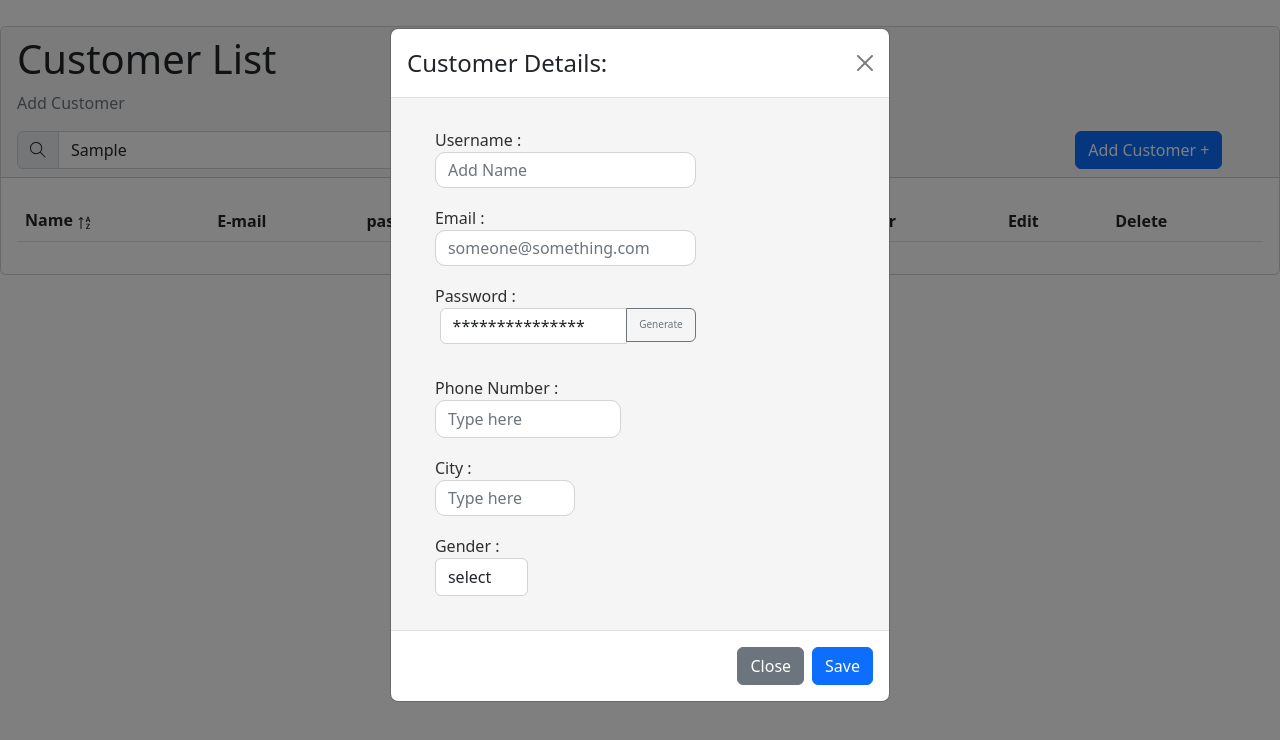
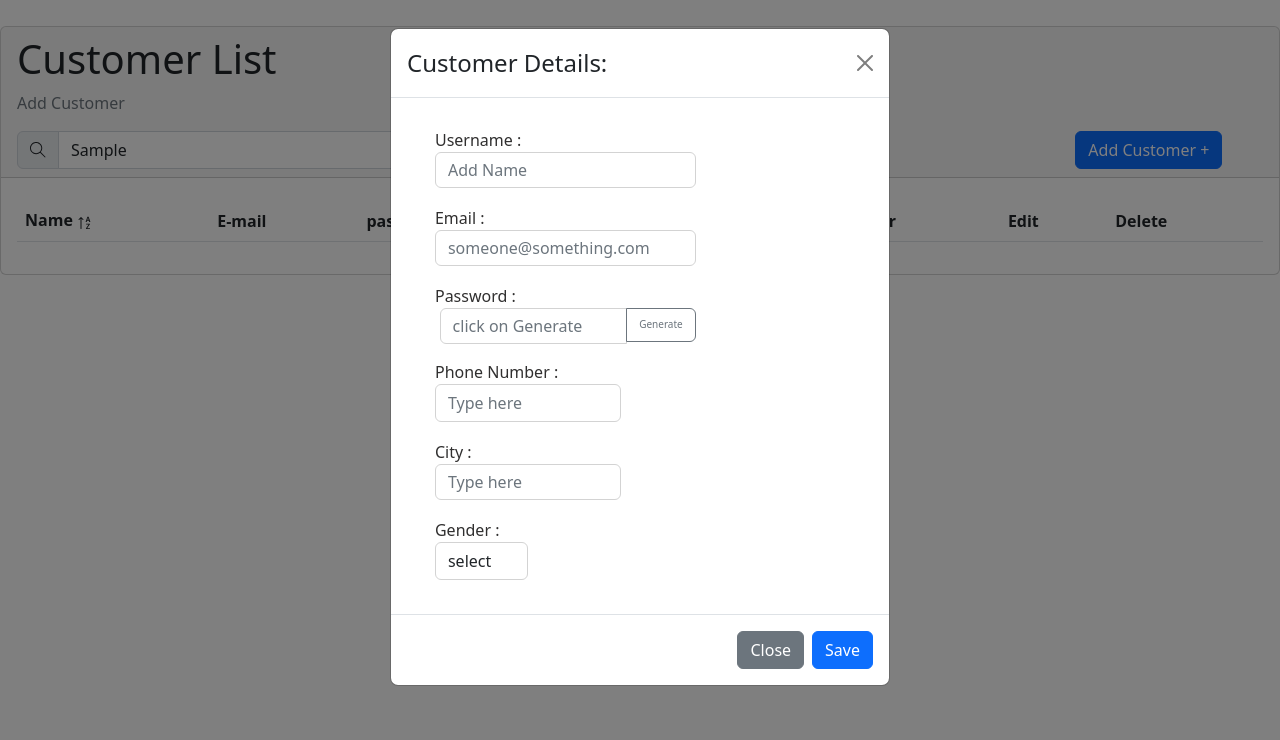
Before and after one commit to iMohammadSawalha/storify, a React (Create React App) app: page / in a window 1280 px wide. Both pictures are taken after typing "Sample" into the empty fields and a click on the button "Add Customer +". Shown: the top 740 px of the page. Built offline with nearby package versions, Linux system fonts and the light colour scheme.

Commit message:
message error

```diff
--- a/src/components/Addcustomer/EditableRow.js
+++ b/src/components/Addcustomer/EditableRow.js
@@ -3,11 +3,10 @@ import './ListStyle.css'
 import {MdCancel} from "react-icons/md"
 import {BsFillBookmarkCheckFill} from "react-icons/bs"
 
- const EditableRow = ({ editFormData, handleEditFormChange, handleCancelClick,handleEditFromSubmit }) => {
+ const EditableRow = ({customerData ,editFormData, handleEditFormChange, handleCancelClick,handleEditFromSubmit }) => {
     return (
         <>
-            <tr >
-
+            <tr key={customerData.ind}>
               <td> <input type="text" name="name" defaultValue={editFormData.name} onChange={handleEditFormChange} /></td>
               <td> <input type="text" name="email" defaultValue={editFormData.email} onChange={handleEditFormChange} /></td>
               <td> <input type="text" name="password" defaultValue={editFormData.password} onChange={handleEditFormChange} /></td>
--- a/src/components/Addcustomer/ListCu.js
+++ b/src/components/Addcustomer/ListCu.js
@@ -109,13 +109,17 @@ const handleEditFormChange = (event) => {
       const tableRows = customerData.filter((item)=>{
 
         return (search.toLowerCase() === '') || (search.toUpperCase() === '') ? item : (item.name.toLowerCase().includes(search)) || (item.name.toUpperCase().includes(search)) }).map((customerData) => {
-        return (
-      <>
-				<Fragment  >
-					{EditcustomerDataId === customerData.ind? (<EditableRow editFormData={editFormData} handleEditFormChange={handleEditFormChange} handleCancelClick={handleCancelClick} handleEditFromSubmit={handleEditFromSubmit} />): (<ReadOnlyRow customerData={customerData} handleEditClick={handleEditClick} handleDeleteClick={handleDeleteClick} />)}
+
+      return (
+
+				<Fragment  key={customerData.ind} >
+					{EditcustomerDataId === customerData.ind? (<EditableRow customerData={customerData} editFormData={editFormData} handleEditFormChange={handleEditFormChange} handleCancelClick={handleCancelClick} handleEditFromSubmit={handleEditFromSubmit} />): (<ReadOnlyRow customerData={customerData} handleEditClick={handleEditClick} handleDeleteClick={handleDeleteClick} />)}
 				</Fragment>
-			</>
+
 		);
+
+
+
 	});
   //addRows
     const addRows = (data) => {
@@ -140,7 +144,7 @@ const handleEditFormChange = (event) => {
 						<InputGroup id="searchInput">
 						<InputGroup.Text id="basic-addon1"><TfiSearch/></InputGroup.Text>
 						<Form.Control
-						placeholder="Search product"
+						placeholder="Search Customer"
 						aria-label="search"
 						aria-describedby="basic-addon1"
 						onChange={(e) => setSearch(e.target.value)}/>
@@ -163,8 +167,11 @@ const handleEditFormChange = (event) => {
               <th>Phone</th>
               <th>City</th>
               <th>Gender</th>
+
               <th> Edit </th>
               <th>Delete </th>
+
+
             </tr>
            </thead>
            <tbody className='table-body'>{tableRows}</tbody>
--- a/src/components/Addcustomer/ListStyle.css
+++ b/src/components/Addcustomer/ListStyle.css
@@ -43,9 +43,7 @@ height: 40px;
         text-align: center;
         position: relative;
     }
-    #action{
-        width: auto;
-    }
+
 }
 @media (width:820px)  {
     #tableCard{
@@ -73,6 +71,6 @@ height: 40px;
 td,th {
     height: 3rem !important;
   }
-.table-body{
-    width: auto;
+.icon_{
+    width: 3%;
 }
--- a/src/components/Addcustomer/PopupC.css
+++ b/src/components/Addcustomer/PopupC.css
@@ -1,7 +1,6 @@
 .bodyM{
     width: 100%;
     height: 100%;
-    background-color: whitesmoke;
     display: flex;
     position: relative;
 }
@@ -36,27 +35,24 @@
     width: 56%;
     height: 8%;
     margin-left: 6%;
-    border-radius: 10px;
     border-color: #d3d3d3;
 }
 #email{
     width:56%;
     height: 8%;
     margin-left: 6%;
-    border-radius: 10px;
     border-color: #d3d3d3;
 }
 #city{
-    width: 30%;
+    width: 40%;
     height: 8%;
     margin-left: 6%;
-    border-radius: 10px;
     border-color: #d3d3d3;
 }
 #phone{
     width: 40%;
     margin-left: 6%;
-    border-radius: 10px;
+
     border-color: #d3d3d3;
 }
 .password{
@@ -69,6 +65,7 @@
     margin-left: 7%;
     border-color: #d3d3d3;
     height: 1%;
+
 }
 #gender{
     width: 20%;
@@ -82,3 +79,14 @@
     font-size: 10px;
     margin-right: 38%;
 }
+.error{
+    color: red;
+    margin-left: 6%;
+}
+.customer{
+    height: 60px;;
+}
+#errorp{
+    color: red;
+    margin-left: 6%;
+}
--- a/src/components/Addcustomer/PopupCu.js
+++ b/src/components/Addcustomer/PopupCu.js
@@ -12,7 +12,8 @@ const PopupCu =(props)=>{
     const [city,setcity]=useState('');
     const [email,setemail]=useState('');
     const [gender,setgender]=useState('');
-    const [password,setpassword]=useState("***************");
+    const [password,setpassword]=useState("");
+    const [error,setError]=useState(false)
 
     const changeCity = (event) => {
    setcity(event.target.value);
@@ -22,7 +23,7 @@ const PopupCu =(props)=>{
     const transferValue = (event) => {
       event.preventDefault();
       if (name===""||email===""||phon===""||city===""||gender===""||password==="") {
-        alert("Please enter the information");
+        setError(true)
       }
       else{
         const val = {
@@ -46,6 +47,7 @@ const PopupCu =(props)=>{
       setgender('');
       setpassword('');
       setShow(false);
+      setError(false)
     };
 
     const generatePassword = () => {
@@ -76,26 +78,40 @@ return(
    <form className='form-style'>
      <label className='lab'> Username :</label>
      <input value={name} className='form-control' onChange={(e)=>setname(e.target.value)} name='name' type="text" id="name" placeholder='Add Name'/>
+     {error&&name.length<=0?
+               <label className='error'> Please enter the name</label>:""}
      <div className='flex'></div>
+
 
     <label className='emaill'> Email :</label>
      <input value={email} className='form-control' onChange={(e)=>setemail(e.target.value)} name='email' type="text" id="email" placeholder='someone@something.com'/>
+     {error&&email.length<=0?
+               <label className='error'> Email field is required</label>:""}
      <div className='flex'></div>
 
-     <div className="form-field mb-3 customer">
+
      <label htmlFor="user-pass" className='password'> Password :</label>
      <div className='input-group mb-3 pass'>
-     <input className="form-control" value={password} onChange={(e)=>setpassword(e.target.value)} name='password' type="text" id="password" placeholder='Type here'/>
+     <input className="form-control" value={password} onChange={(e)=>setpassword(e.target.value)} name='password' type="text" id="password" placeholder='click on Generate'/>
+     <button id="gen-pass" className="btn btn-outline-secondary" type="button" onClick={generatePassword}>Generate</button>
+                {error&&password.length<=0?
+               <label id='errorp'> Password field is required</label>:""}
+       </div>
 
-     <button id="gen-pass" className="btn btn-outline-secondary" type="button" onClick={generatePassword}>Generate</button>
-     </div>
-    </div>
+
      <label className='phone'> Phone Number :</label>
      <input value={phon} className='form-control' onChange={(e)=>setphon(e.target.value)} name="phone" id="phone" placeholder='Type here'/>
+     {error&&phon.length<=0?
+               <label className='error'> Phone number can't be Empty</label>:""}
+
 
      <div className='flex'></div>
      <label className='city'> City :</label>
      <input value={city} className='form-control' onChange={changeCity} placeholder='Type here' name="city" id="city" />
+     {error&&city.length<=0?
+               <label className='error'> City field is required</label>:""}
+
+
      <div className='flex'></div>
       <label htmlFor="gender-select" className='lab' > Gender :</label>
       <select value={gender} className='form-control' name="rest" id="gender"  onChange={(e)=>setgender(e.target.value)}>
@@ -103,8 +119,11 @@ return(
           <option value="Male">Male</option>
           <option value="Female">Female</option>
           </select>
+          {error&&gender.length<=0?
+               <label className='error'> Please select the gender</label>:""}
+     <div className='flex'></div>
 
-     <div className='flex'></div>
+
    </form>
       </Modal.Body>
       <Modal.Footer>
@@ -117,8 +136,6 @@ return(
 
   </>
 )
-
-
 }
 
 export default PopupCu
--- a/src/components/Addcustomer/ReadOnlyRow.js
+++ b/src/components/Addcustomer/ReadOnlyRow.js
@@ -10,10 +10,11 @@ const ReadOnlyRow = ({ customerData, handleEditClick, handleDeleteClick }) => {
             <td>{customerData.phon}</td>
             <td>{customerData.city}</td>
             <td>{customerData.gender}</td>
-         <td>< BsFillPenFill className="editBtn1"  onClick={(event) => handleEditClick(event, customerData)}  />            </td>
-         <td>
-         <WarningC  handleDeleteClick={handleDeleteClick} customerData={customerData} />
+          <td className="icon">< BsFillPenFill className="editBtn1"  onClick={(event) => handleEditClick(event, customerData)}  />            </td>
+         <td className="icon">
+         <WarningC handleDeleteClick={handleDeleteClick} customerData={customerData} />
          </td>
+
 
 
         </tr>
```
